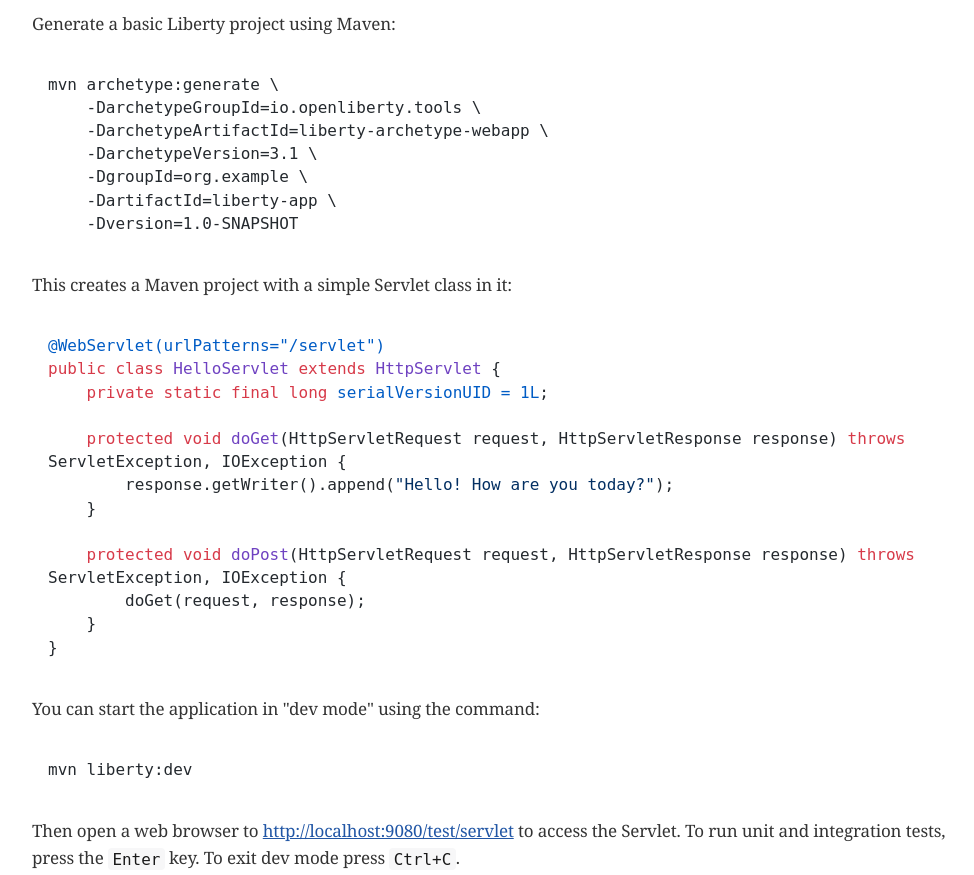
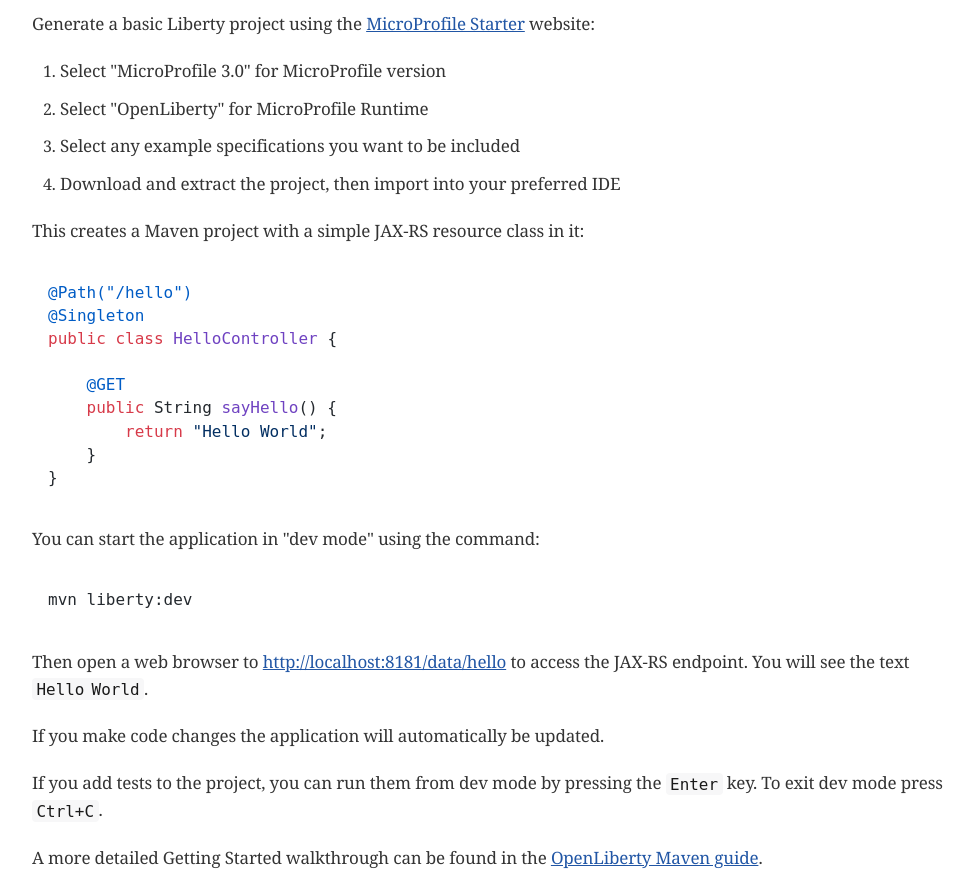
Before and after one commit to aguibert/openliberty-cheat-sheet, a plain HTML site: page docs/index.html in a window 1280 px wide. Shown: the part 1000-1875 px from the top of the page, without its empty margins (303-1277 px from the left). Drawn offline with nearby package versions, Linux system fonts and the light colour scheme; a web font is replaced by a local one.

Commit message:
Use MP Starter instead of maven archetype generation

```diff
--- a/docs/index.html
+++ b/docs/index.html
@@ -527,7 +527,7 @@ body.book #toc,body.book #preamble,body.book h1.sect0,body.book .sect1>h2{page-b
 <p>Default app folder: <code>&lt;liberty-root&gt;/usr/servers/myServer/dropins/</code></p>
 </li>
 <li>
-<p>Default ports: http=8080, https=9443</p>
+<p>Default ports: http=9080, https=9443</p>
 </li>
 <li>
 <p>Enable only the features you need for smaller disk/memory footprint and faster start time</p>
@@ -546,34 +546,36 @@ body.book #toc,body.book #preamble,body.book h1.sect0,body.book .sect1>h2{page-b
 <h2 id="_getting_started">3. Getting Started</h2>
 <div class="sectionbody">
 <div class="paragraph">
-<p>Generate a basic Liberty project using Maven:</p>
+<p>Generate a basic Liberty project using the <a href="https://start.microprofile.io/">MicroProfile Starter</a> website:</p>
+</div>
+<div class="olist arabic">
+<ol class="arabic">
+<li>
+<p>Select "MicroProfile 3.0" for MicroProfile version</p>
+</li>
+<li>
+<p>Select "OpenLiberty" for MicroProfile Runtime</p>
+</li>
+<li>
+<p>Select any example specifications you want to be included</p>
+</li>
+<li>
+<p>Download and extract the project, then import into your preferred IDE</p>
+</li>
+</ol>
+</div>
+<div class="paragraph">
+<p>This creates a Maven project with a simple JAX-RS resource class in it:</p>
 </div>
 <div class="listingblock">
 <div class="content">
-<pre class="highlightjs highlight"><code data-lang="shell" class="language-shell hljs">mvn archetype:generate \
-    -DarchetypeGroupId=io.openliberty.tools \
-    -DarchetypeArtifactId=liberty-archetype-webapp \
-    -DarchetypeVersion=3.1 \
-    -DgroupId=org.example \
-    -DartifactId=liberty-app \
-    -Dversion=1.0-SNAPSHOT</code></pre>
-</div>
-</div>
-<div class="paragraph">
-<p>This creates a Maven project with a simple Servlet class in it:</p>
-</div>
-<div class="listingblock">
-<div class="content">
-<pre class="highlightjs highlight"><code data-lang="java" class="language-java hljs">@WebServlet(urlPatterns="/servlet")
-public class HelloServlet extends HttpServlet {
-    private static final long serialVersionUID = 1L;
+<pre class="highlightjs highlight"><code data-lang="java" class="language-java hljs">@Path("/hello")
+@Singleton
+public class HelloController {
 
-    protected void doGet(HttpServletRequest request, HttpServletResponse response) throws ServletException, IOException {
-        response.getWriter().append("Hello! How are you today?");
-    }
-
-    protected void doPost(HttpServletRequest request, HttpServletResponse response) throws ServletException, IOException {
-        doGet(request, response);
+    @GET
+    public String sayHello() {
+        return "Hello World";
     }
 }</code></pre>
 </div>
@@ -587,7 +589,13 @@ public class HelloServlet extends HttpServlet {
 </div>
 </div>
 <div class="paragraph">
-<p>Then open a web browser to <a href="http://localhost:9080/test/servlet" class="bare">http://localhost:9080/test/servlet</a> to access the Servlet. To run unit and integration tests, press the <code>Enter</code> key. To exit dev mode press <code>Ctrl+C</code>.</p>
+<p>Then open a web browser to <a href="http://localhost:8181/data/hello" class="bare">http://localhost:8181/data/hello</a> to access the JAX-RS endpoint. You will see the text <code>Hello World</code>.</p>
+</div>
+<div class="paragraph">
+<p>If you make code changes the application will automatically be updated.</p>
+</div>
+<div class="paragraph">
+<p>If you add tests to the project, you can run them from dev mode by pressing the <code>Enter</code> key. To exit dev mode press <code>Ctrl+C</code>.</p>
 </div>
 <div class="paragraph">
 <p>A more detailed Getting Started walkthrough can be found in the <a href="https://openliberty.io/guides/maven-intro.html">OpenLiberty Maven guide</a>.</p>
@@ -1272,7 +1280,7 @@ RUN configure.sh</code></pre>
 </div>
 <div id="footer">
 <div id="footer-text">
-Last updated 2019-12-19 10:31:05 -0600
+Last updated 2019-12-19 11:25:52 -0600
 </div>
 </div>
 <link rel="stylesheet" href="https://cdnjs.cloudflare.com/ajax/libs/highlight.js/9.15.6/styles/github.min.css">
```
Also changed, not shown: 1 other file.
